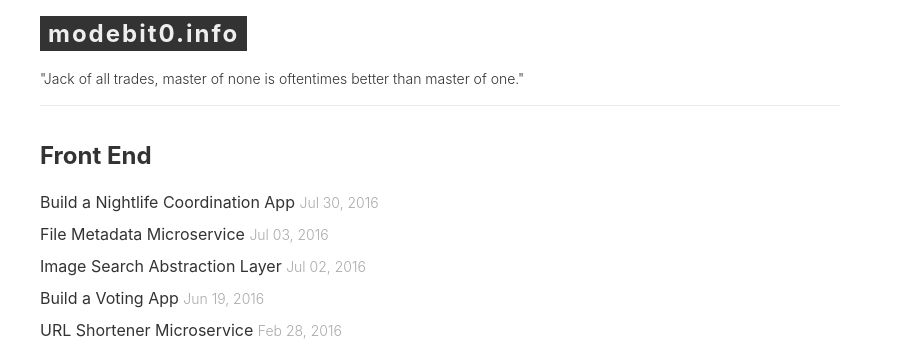
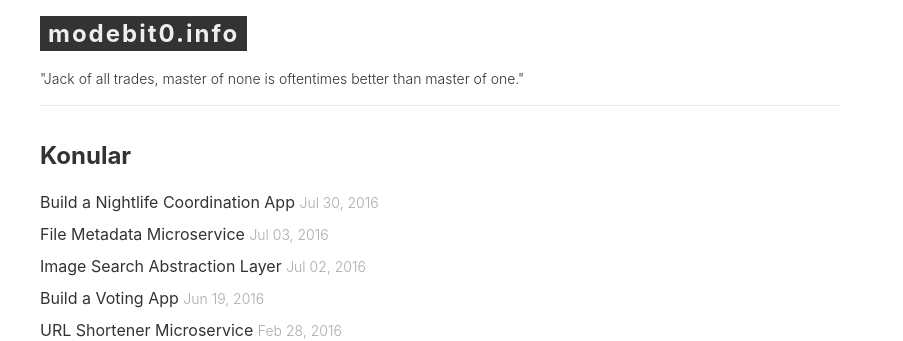
Before and after one commit to onkagitci/onkagitci, a Jekyll site: the page built from index.html, in a window 1280 px wide. Shown: the top 341 px of the page, without its empty margins (0-903 px from the left). Built offline with Jekyll 4.4.1, drawn with Linux system fonts in a browser that asks for light colours.

Commit message:
Update index.html

```diff
--- a/index.html
+++ b/index.html
@@ -8,7 +8,7 @@ layout: default
 		<p>"Jack of all trades, master of none is oftentimes better than master of one."</p>
 	</section>
 	<section>
-		<h1 class="smallcap">Front End</h1>
+		<h1 class="smallcap">Konular</h1>
 		<ul class="post-list">
 			{% for post in site.posts %}
 					<li>
```
